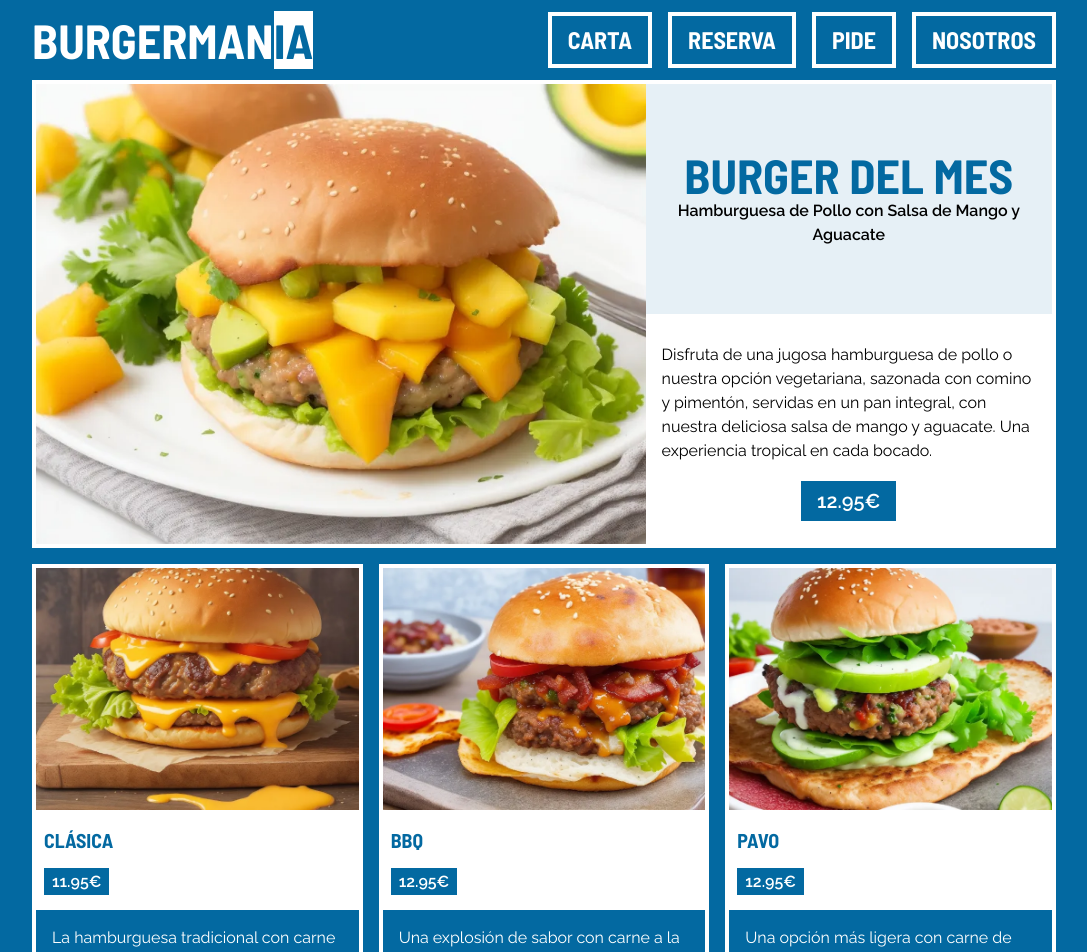
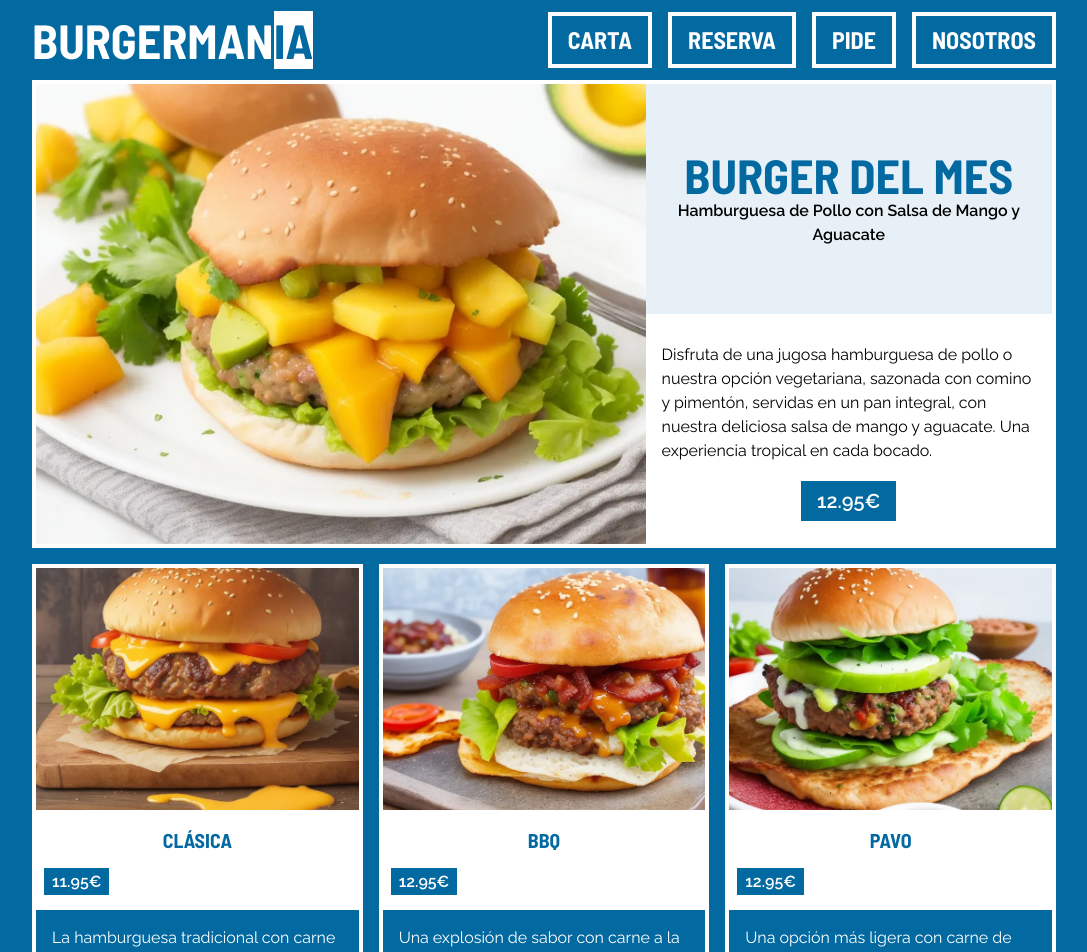
Before and after one commit to molul/burgermania_vue, a Vue app: page /carta in a window 1280 px wide. Shown: the top 952 px of the page, without its empty margins (96-1183 px from the left). Built offline with nearby package versions, Linux system fonts and the light colour scheme.

Commit message:
Actualizar MenuBurgerComp.vue

```diff
--- a/src/components/Pages/Carta/MenuBurgerComp.vue
+++ b/src/components/Pages/Carta/MenuBurgerComp.vue
@@ -12,7 +12,7 @@
       class="flex flex-col items-top justify-between bg-white gap-0 sm:gap-2 px-2 py-4 space-y-2"
     >
       <div
-        class="text-sky-700 font-bold text-left font-condensed text-2xl md:text-xl uppercase break-words"
+        class="text-sky-700 font-bold text-center font-condensed text-2xl md:text-xl uppercase break-words"
       >
         {{ burger.name }}
       </div>
```
